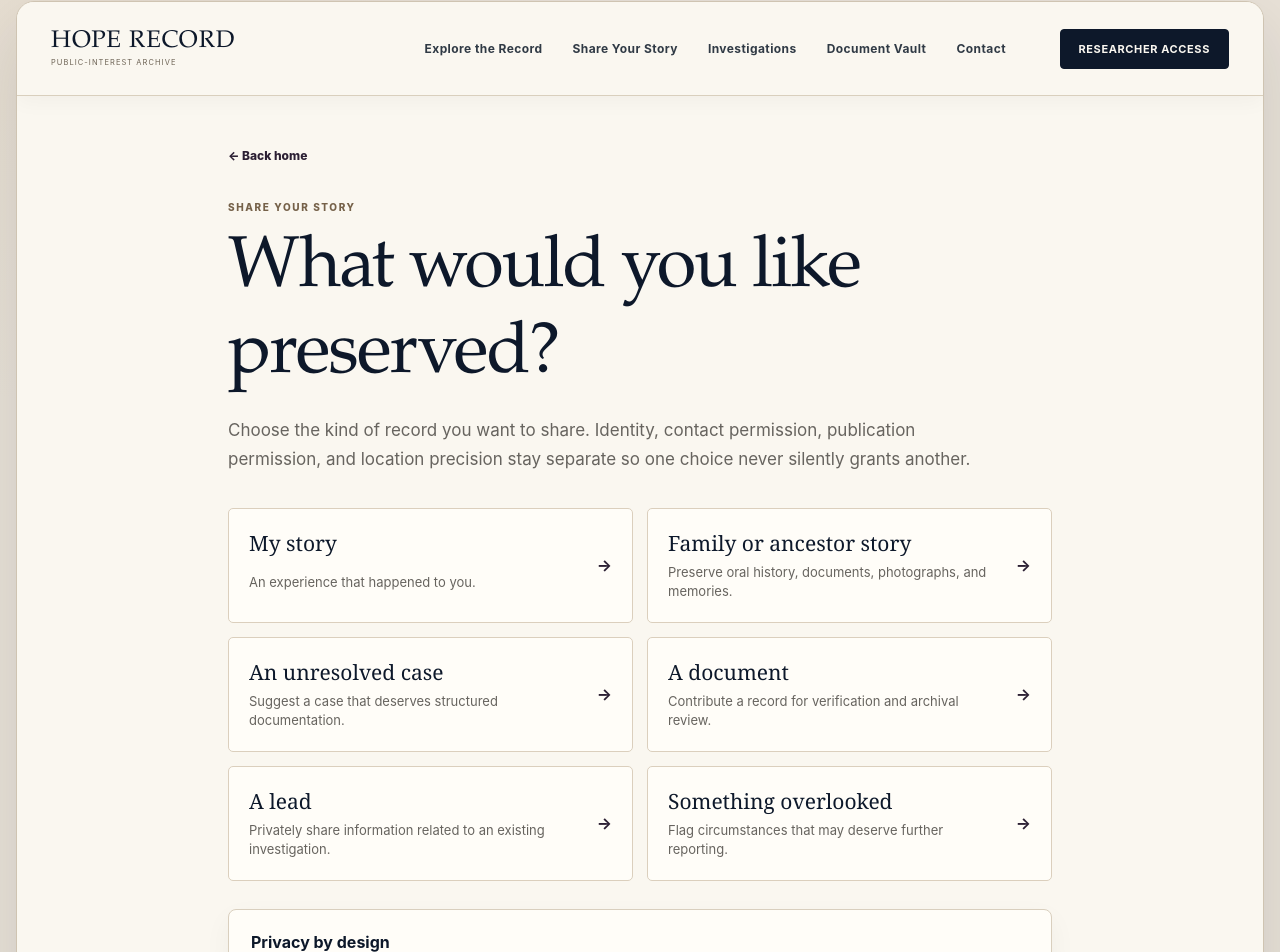
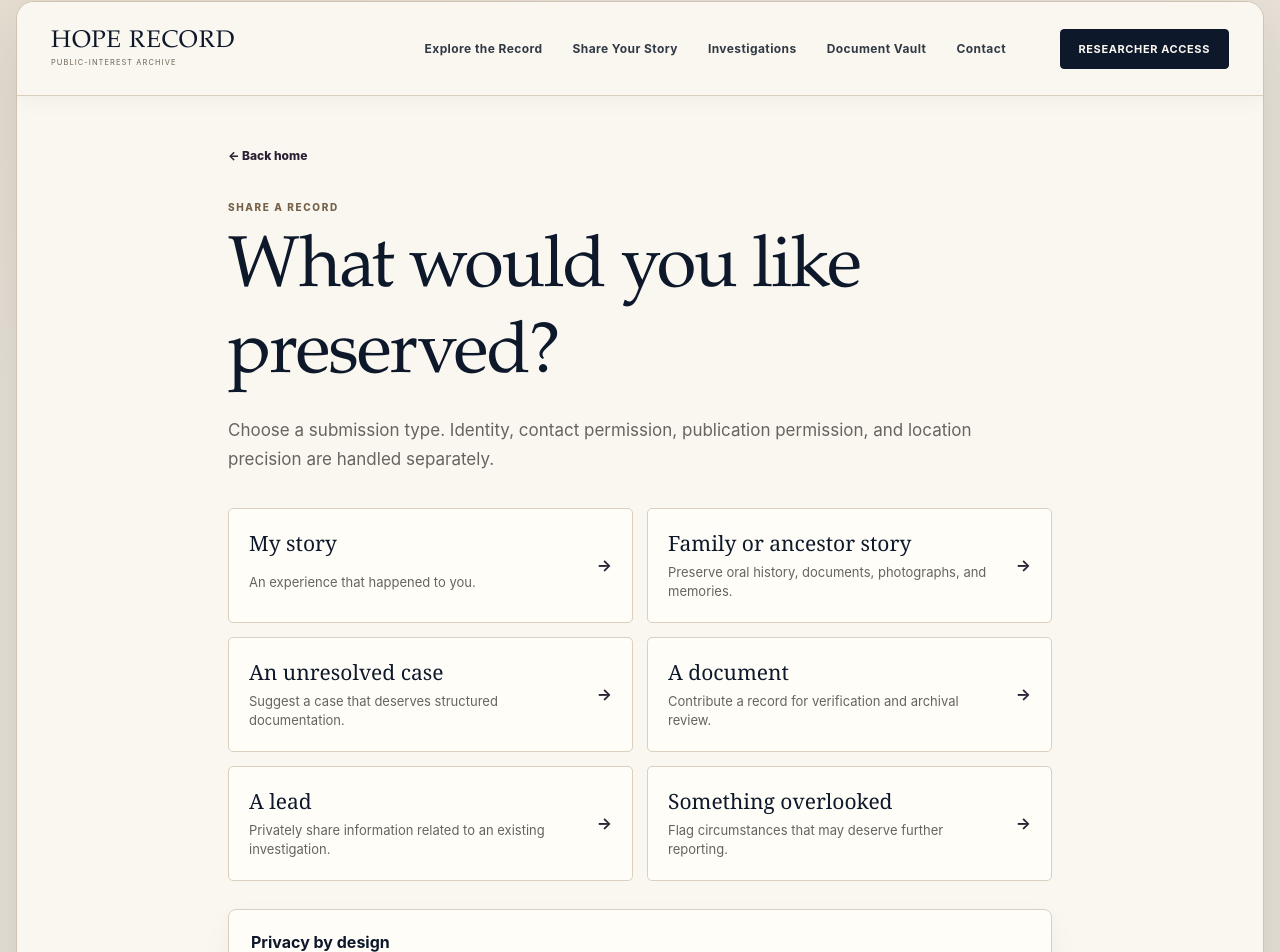
Before and after one commit to katenoahpersonal-svg/Hope-Records, a Next.js app: page /share in a window 1280 px wide. Shown: the part 15-967 px from the top of the page. Built offline with nearby package versions, Linux system fonts and the light colour scheme.

Commit message:
Tighten Share page copy and hierarchy

```diff
--- a/app/share/page.tsx
+++ b/app/share/page.tsx
@@ -6,17 +6,17 @@ export default function SharePage() {
   return (
     <main className="appShell">
       <Header />
-      <div className="innerPage sharePage">
+      <div className="innerPage sharePage compactInnerPage">
         <Link className="backLink" href="/">← Back home</Link>
-        <p className="eyebrow">Share your story</p>
+        <p className="eyebrow">Share a record</p>
         <h1>What would you like preserved?</h1>
-        <p className="pageLead">Choose the kind of record you want to share. Identity, contact permission, publication permission, and location precision stay separate so one choice never silently grants another.</p>
+        <p className="pageLead">Choose a submission type. Identity, contact permission, publication permission, and location precision are handled separately.</p>
 
         <ShareIntake />
 
-        <div className="privacyNotice">
+        <div className="privacyNotice compactNotice">
           <strong>Privacy by design</strong>
-          <p>Exact locations, identities, contact information, private testimony, and unpublished uploads should never become public merely because they were submitted. Sensitive intake will remain separate from public case records.</p>
+          <p>Sensitive intake stays separate from public records. Submitting information never automatically grants permission to publish your identity, location, testimony, or files.</p>
         </div>
       </div>
     </main>
```
